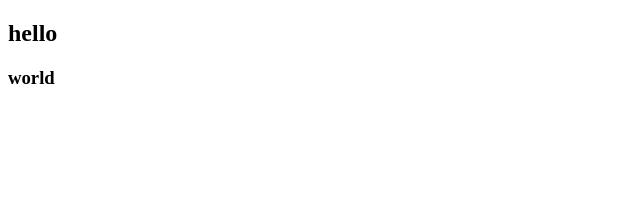
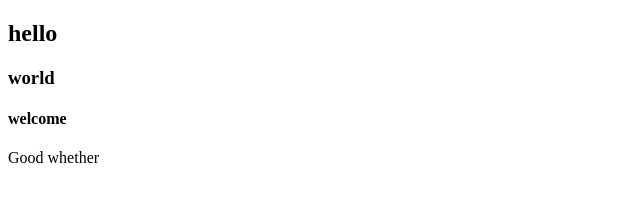
Before and after one commit to DDDDDhn/hden6421-tracker, a website: page public/index.html in a window 1280 px wide. Shown: the whole page, without its empty margins (0-640 px from the left). Drawn offline with Linux system fonts and the light colour scheme.

Commit message:
new commit

```diff
--- a/public/index.html
+++ b/public/index.html
@@ -9,5 +9,7 @@
 <body>
     <h2>hello</h2>
     <h3>world</h3>
+    <h4>welcome</h4>
+    <p>Good whether</p>
 </body>
 </html>
```
